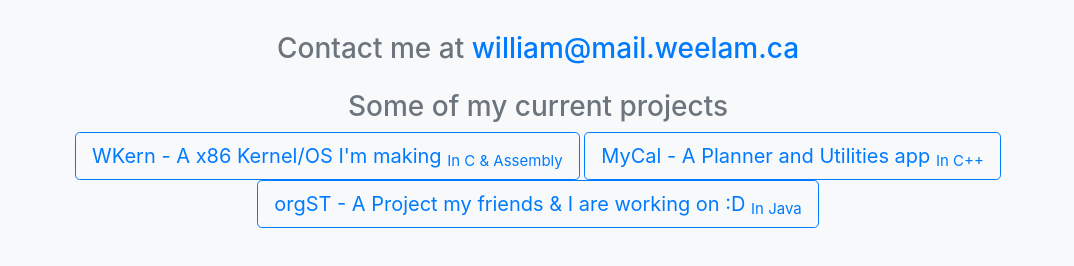
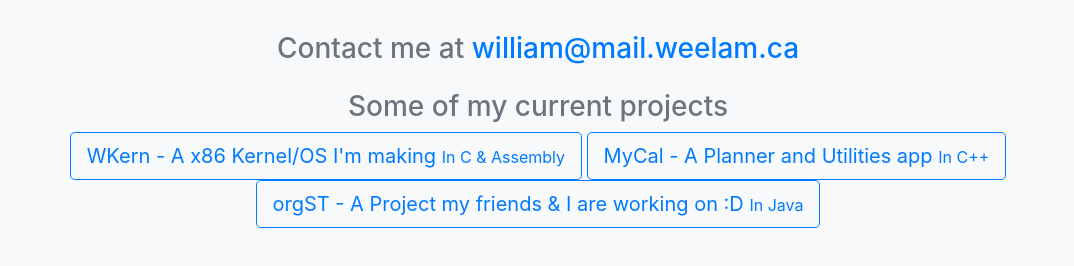
Before and after one commit to Wdboyes13/Wdboyes13.github.io, a plain HTML site: page index.html in a window 1280 px wide. Shown: the part 676-942 px from the top of the page, without its empty margins (102-1176 px from the left). Drawn offline with nearby package versions, Linux system fonts and the light colour scheme.

Commit message:
Finally an update

```diff
--- a/index.html
+++ b/index.html
@@ -19,9 +19,9 @@
         <iframe style="border-radius:12px" src="https://open.spotify.com/embed/playlist/3MRHnXdiXISxRELvTFydgI?utm_source=generator" width="80%" height="352" frameBorder="0" allowfullscreen="" allow="autoplay; clipboard-write; encrypted-media; fullscreen; picture-in-picture" loading="lazy"></iframe>
         <h3 class="text-secondary mt-5">Contact me at <a href="mailto:william@mail.weelam.ca">william@mail.weelam.ca</a></h3>
         <h3 class="text-secondary mt-4">Some of my current projects</h2>
-        <a class="btn btn-outline-primary btn-lg" href="https://github.com/Wdboyes13/wkern">WKern - A x86 Kernel/OS I'm making <sub>In C & Assembly</sub></a>
-        <a class="btn btn-outline-primary btn-lg" href="https://github.com/Wdboyes13/MyCal">MyCal - A Planner and Utilities app <sub>In C++</sub></a>
-        <a class="btn btn-outline-primary btn-lg" href="https://github.com/org-ST/orgST">orgST - A Project my friends & I are working on :D <sub>In Java</sub></a>
+        <a class="btn btn-outline-primary btn-lg" href="https://github.com/Wdboyes13/wkern">WKern - A x86 Kernel/OS I'm making <small>In C & Assembly</small></a>
+        <a class="btn btn-outline-primary btn-lg" href="https://github.com/Wdboyes13/MyCal">MyCal - A Planner and Utilities app <small>In C++</small></a>
+        <a class="btn btn-outline-primary btn-lg" href="https://github.com/org-ST/orgST">orgST - A Project my friends & I are working on :D <small>In Java</small></a>
     </div>
 
     <!-- Bootstrap JS & Popper (optional, for advanced interactions like tooltips) -->
```
